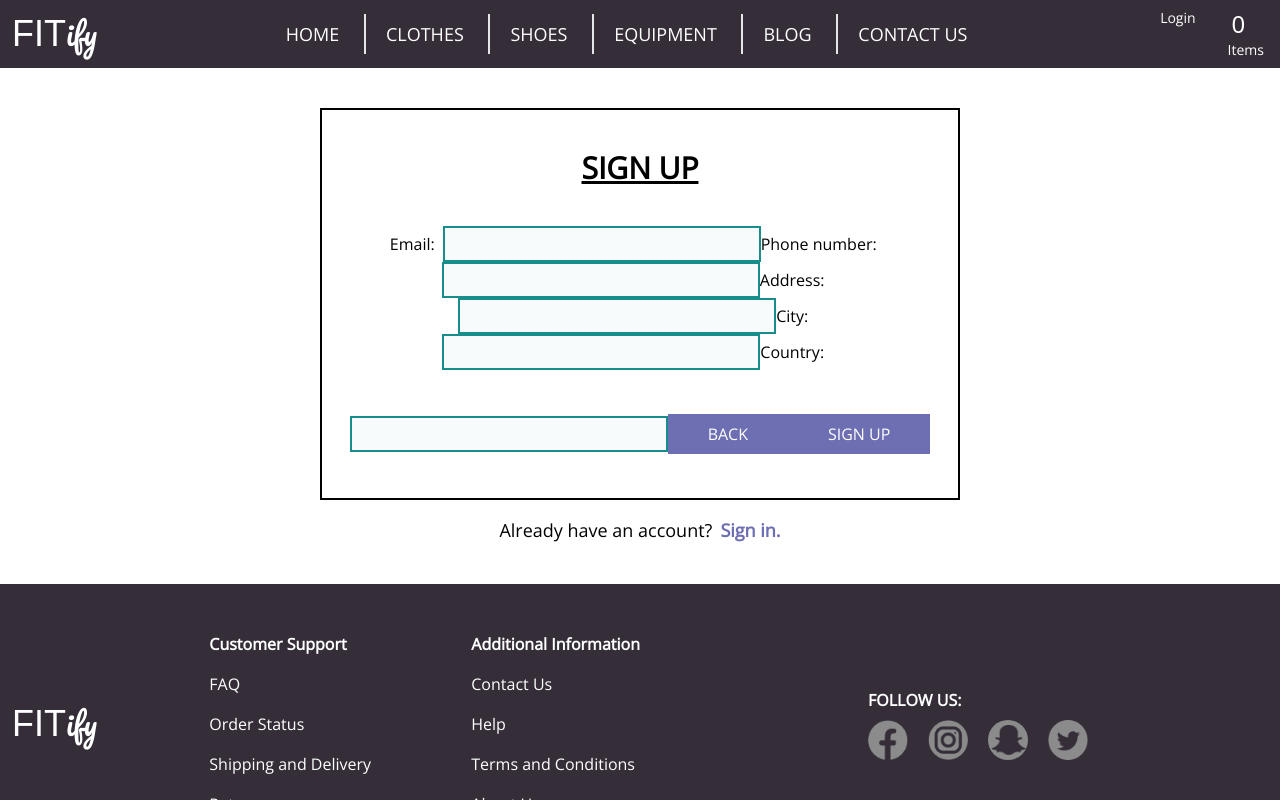
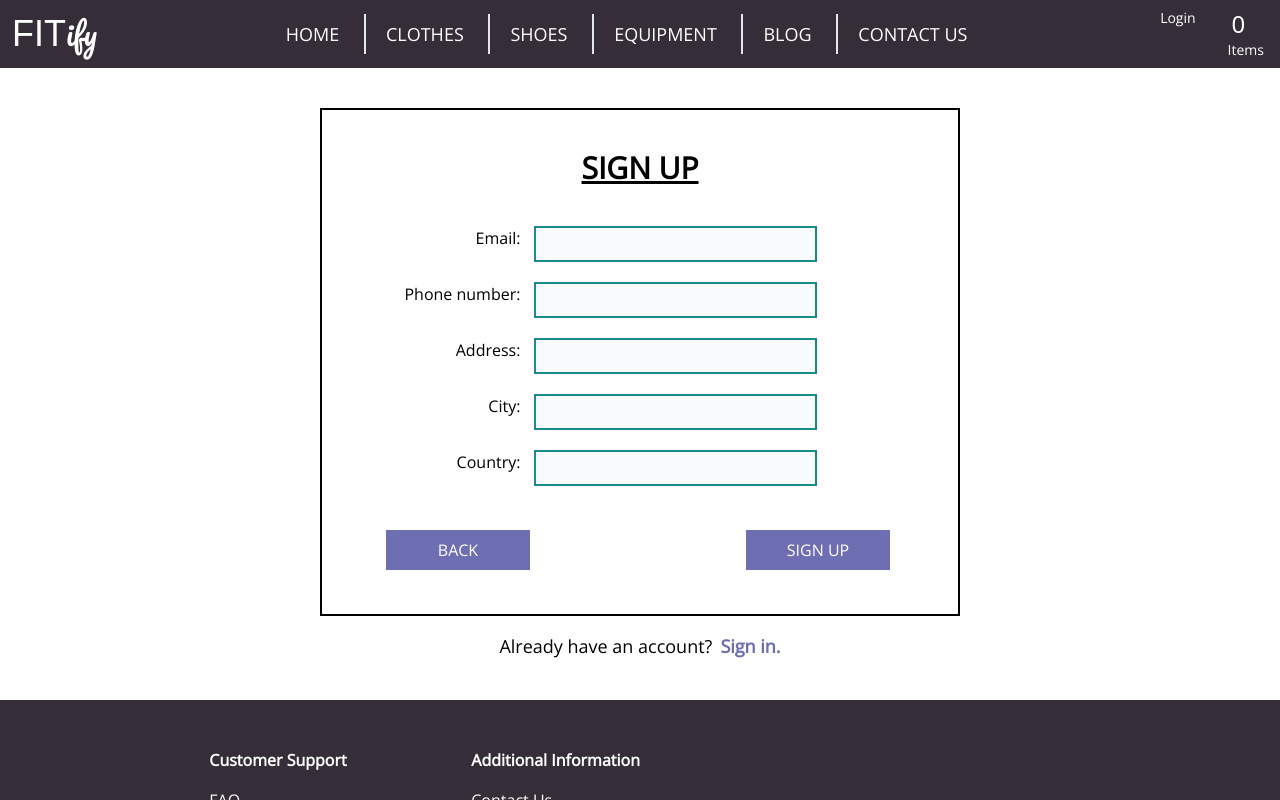
Before and after one commit to ikozul00/Fitify-web-app, a Next.js app in the folder fitify-web-app/: page /registration in a window 1280 px wide. Both pictures are taken after typing "Sample", "Sample", "Sample", "Sample123", "Sample123" into the empty fields and a click on the button "NEXT". Shown: the top 800 px of the page. Built offline with nearby package versions, Linux system fonts and the light colour scheme; a web font is replaced by a local one.

Commit message:
Added CSS to Registration page

```diff
--- /dev/null
+++ b/fitify-web-app/pages/errorPage/index.js
@@ -0,0 +1,9 @@
+const ErrorPage = () => {
+    return(
+        <>
+        <p>Sorry not implemented yet!</p>
+        </>
+    )
+}
+
+export default ErrorPage;
--- a/fitify-web-app/pages/registration/index.js
+++ b/fitify-web-app/pages/registration/index.js
@@ -10,36 +10,39 @@ const Registration = () => {
         <div className=" font-open-sans text-center">
             <div className="w-2/4 mx-auto mt-10 border-2 border-black flex-col text-center ">
                 <h1 className=" text-3xl font-semibold pt-10 pb-10 underline underline-offset-2">SIGN UP</h1>
-                <form className="flex-col flex">
+                <form >
                     {(page===1) &&
-                        <div>
-                        <label htmlFor="name" className="pr-2">First name:</label>
-                        <input type="text" id="name" name="name" className=" border-2 border-fitify-green w-3/6 h-9 form-field"></input>
-                        <label htmlFor="surname" className=" pr-3.2">Last name:</label>
-                        <input type="text" id="surname" name="surname" className=" border-2 border-fitify-green w-3/6 h-9 form-field "></input>
-                        <label htmlFor="username" className=" pr-3.2">Username:</label>
-                        <input type="text" id="username" name="username" className=" border-2 border-fitify-green w-3/6 h-9 form-field "></input>
-                        <label htmlFor="password" className=" pr-3.2">Password:</label>
-                        <input type="password" id="password" name="password" className=" border-2 border-fitify-green w-3/6 h-9 form-field "></input>
-                        <label htmlFor="password2" className=" pr-3.2">Repeat password:</label>
-                        <input type="password" id="password2" name="password2" className=" border-2 border-fitify-green w-3/6 h-9 form-field "></input>
-                        <button type="submit" className="bg-fitify-purple px-10 py-2 font-medium uppercase hover:opacity-80 text-white border-none my-11" onClick={() => setPage(2)}>Next</button>
+                        <div className="grid grid-cols-3 text-right">
+                        <label htmlFor="name" className=" pr-3.2">First name:</label>
+                        <input type="text" id="name" name="name" className="  border-2 border-fitify-green h-9 w-4/6 form-field col-span-2"></input>
+                        <label htmlFor="surname" className=" pr-3.2 mt-5">Last name:</label>
+                        <input type="text" id="surname" name="surname" className=" mt-5 border-2 border-fitify-green w-4/6 h-9 form-field col-span-2"></input>
+                        <label htmlFor="username" className=" pr-3.2 mt-5">Username:</label>
+                        <input type="text" id="username" name="username" className="mt-5 border-2 border-fitify-green w-4/6 h-9 form-field col-span-2"></input>
+                        <label htmlFor="password" className=" pr-3.2 mt-5">Password:</label>
+                        <input type="password" id="password" name="password" className="mt-5 border-2 border-fitify-green w-4/6 h-9 form-field col-span-2"></input>
+                        <label htmlFor="password2" className=" pr-3.2 mt-5">Repeat password:</label>
+                        <input type="password" id="password2" name="password2" className="mt-5 border-2 border-fitify-green w-4/6 h-9 form-field col-span-2"></input>
+                        <button type="submit" className="bg-fitify-purple px-10 py-2 font-medium uppercase hover:opacity-80 text-white border-none my-11 col-start-3 w-36" onClick={() => setPage(2)}>Next</button>
                         </div>
                     }
                     {(page===2) &&
-                        <div>
-                        <label htmlFor="email" className="pr-2">Email:</label>
-                        <input type="text" id="email" name="email" className=" border-2 border-fitify-green w-3/6 h-9 form-field"></input>
-                        <label htmlFor="phone" className=" pr-3.2">Phone number:</label>
-                        <input type="text" id="phone" name="phone" className=" border-2 border-fitify-green w-3/6 h-9 form-field "></input>
-                        <label htmlFor="address" className=" pr-3.2">Address:</label>
-                        <input type="text" id="address" name="address" className=" border-2 border-fitify-green w-3/6 h-9 form-field "></input>
-                        <label htmlFor="city" className=" pr-3.2">City:</label>
-                        <input type="text" id="city" name="city" className=" border-2 border-fitify-green w-3/6 h-9 form-field "></input>
-                        <label htmlFor="country" className=" pr-3.2">Country:</label>
-                        <input type="text" id="country" name="country" className=" border-2 border-fitify-green w-3/6 h-9 form-field "></input>
-                        <button type="submit" className="bg-fitify-purple px-10 py-2 font-medium uppercase hover:opacity-80 text-white border-none my-11" onClick={() => setPage(1)}>Back</button>
-                        <button type="submit" className="bg-fitify-purple px-10 py-2 font-medium uppercase hover:opacity-80 text-white border-none my-11">Sign Up</button>
+                        <div className="grid grid-cols-3 text-right">
+                        <label htmlFor="email" className="pr-3.2">Email:</label>
+                        <input type="text" id="email" name="email" className=" border-2 border-fitify-green w-4/6 h-9 form-field col-span-2"></input>
+                        <label htmlFor="phone" className=" pr-3.2 mt-5">Phone number:</label>
+                        <input type="text" id="phone" name="phone" className=" mt-5 border-2 border-fitify-green w-4/6 h-9 form-field col-span-2"></input>
+                        <label htmlFor="address" className=" pr-3.2 mt-5">Address:</label>
+                        <input type="text" id="address" name="address" className=" mt-5 border-2 border-fitify-green w-4/6 h-9 form-field col-span-2"></input>
+                        <label htmlFor="city" className=" pr-3.2 mt-5">City:</label>
+                        <input type="text" id="city" name="city" className=" mt-5 border-2 border-fitify-green w-4/6 h-9 form-field col-span-2"></input>
+                        <label htmlFor="country" className=" pr-3.2 mt-5">Country:</label>
+                        <input type="text" id="country" name="country" className=" mt-5 border-2 border-fitify-green w-4/6 h-9 form-field col-span-2"></input>
+                        <button type="submit" className="bg-fitify-purple py-2 font-medium uppercase hover:opacity-80 text-white border-none my-11 col-start-1 w-36 ml-16" onClick={() => setPage(1)}>Back</button>
+                        <Link href="/errorPage" passHref>
+                            <button type="submit" className="bg-fitify-purple py-2 font-medium uppercase hover:opacity-80 text-white border-none my-11 col-start-3 w-36">Sign Up</button>
+                        </Link>
+
                         </div>
                     }
                 </form>
```
